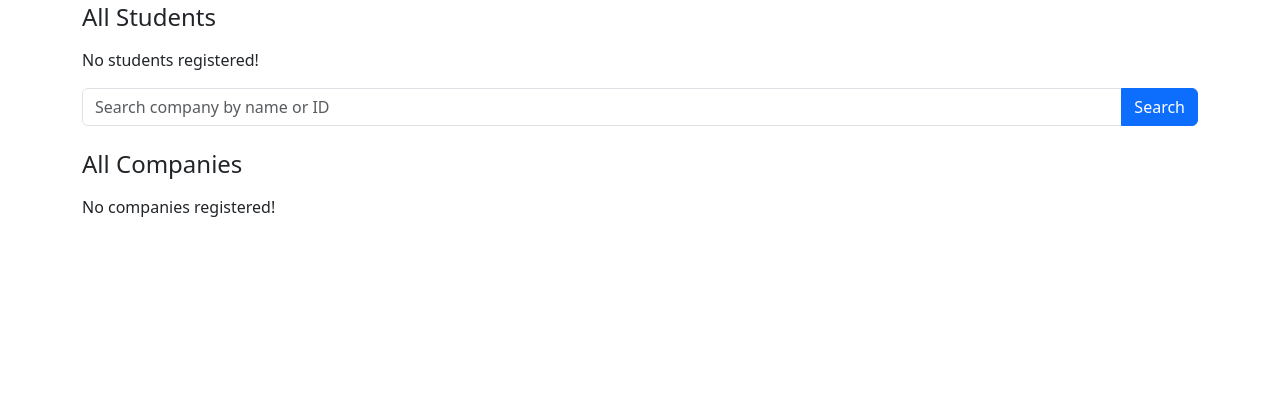
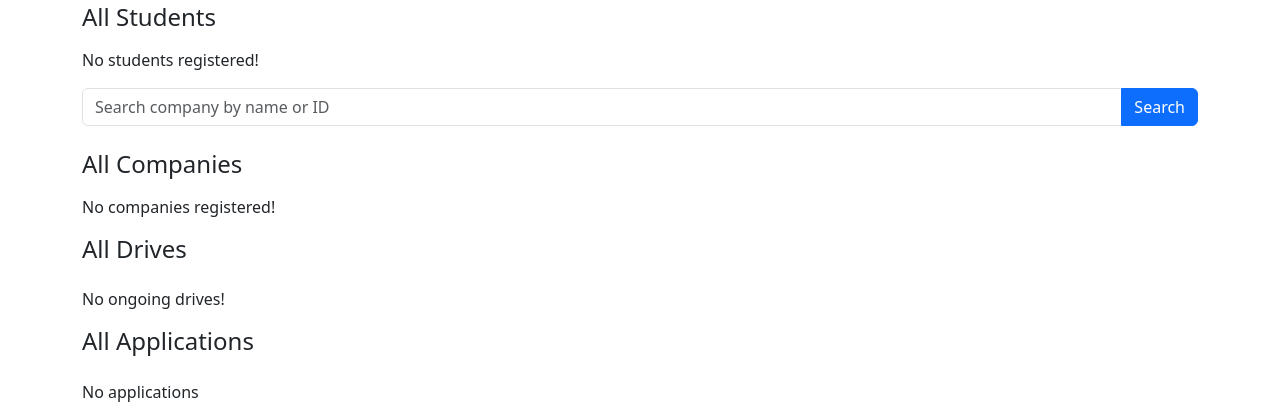
Before and after one commit to 24f2008859/placement-portal-application, a Flask app: page /admin_dashboard in a window 1280 px wide. Shown: the part 453-873 px from the top of the page. Before the commit the page ends 670 px from the top, so only its background shows below. Run offline with Flask 3, Linux system fonts and the light colour scheme; the visitor is signed in with stand-in values (Sample User, id 1); data that the repository does not hold is empty.

Commit message:
Milestone-PPA Admin-Dashboard-Management

```diff
--- a/app.py
+++ b/app.py
@@ -80,6 +80,8 @@ def admin_dashboard():
     total_applications = Application.query.count()
     pending_companies = Company.query.filter_by(is_approved=False, is_active=True).all()
     pending_drives = Job.query.filter_by(status = 'pending').all()
+    all_drives = Job.query.all()
+    all_applications = Application.query.all()
 
     search_student = request.args.get("search_student", "")
     search_company = request.args.get("search_company", "")
@@ -109,7 +111,9 @@ def admin_dashboard():
             pending_companies = pending_companies,
             pending_drives = pending_drives,
             all_students = all_students,
-            all_companies = all_companies)
+            all_companies = all_companies,
+            all_drives = all_drives,
+            all_applications = all_applications)
 
 @app.route("/student_dashboard")
 def student_dashboard():
--- a/templates/admin_dashboard.html
+++ b/templates/admin_dashboard.html
@@ -190,6 +190,58 @@
     {% else %}
     <p>No companies registered!</p>
     {% endif %}
+
+    <h4 class="mb-4">All Drives</h4>
+    {% if all_drives %}
+    <table class="table table-bordered">
+        <thead>
+            <tr>
+                <th>ID</th>
+                <th>Job Title</th>
+                <th>Company</th>
+                <th>Status</th>
+            </tr>
+        </thead>
+        <tbody>
+            {% for drive in all_drives %}
+            <tr>
+                <td>{{ drive.id }}</td>
+                <td>{{ drive.title }}</td>
+                <td>{{ drive.company.name }}</td>
+                <td>{{ drive.status | capitalize }}</td>
+            </tr>
+            {% endfor %}
+        </tbody>
+    </table>
+    {% else %}
+    <p>No ongoing drives!</p>
+    {% endif %}
+
+    <h4 class="mb-4">All Applications</h4>
+    {% if all_applications %}
+    <table class="table table-bordered">
+        <thead>
+            <tr>
+                <th>Student Name</th>
+                <th>Job Title</th>
+                <th>Company</th>
+                <th>Status</th>
+            </tr>
+        </thead>
+        <tbody>
+            {% for app in all_applications %}
+            <tr>
+                <td>{{ app.student.name }}</td>
+                <td>{{ app.job.title }}</td>
+                <td>{{ app.job.company.name }}</td>
+                <td>{{ app.status | capitalize }}</td>
+            </tr>
+            {% endfor %}
+        </tbody>
+    </table>
+    {% else %}
+    <p>No applications</p>
+    {% endif %}
 </div>
 
 {% endblock %}
```
